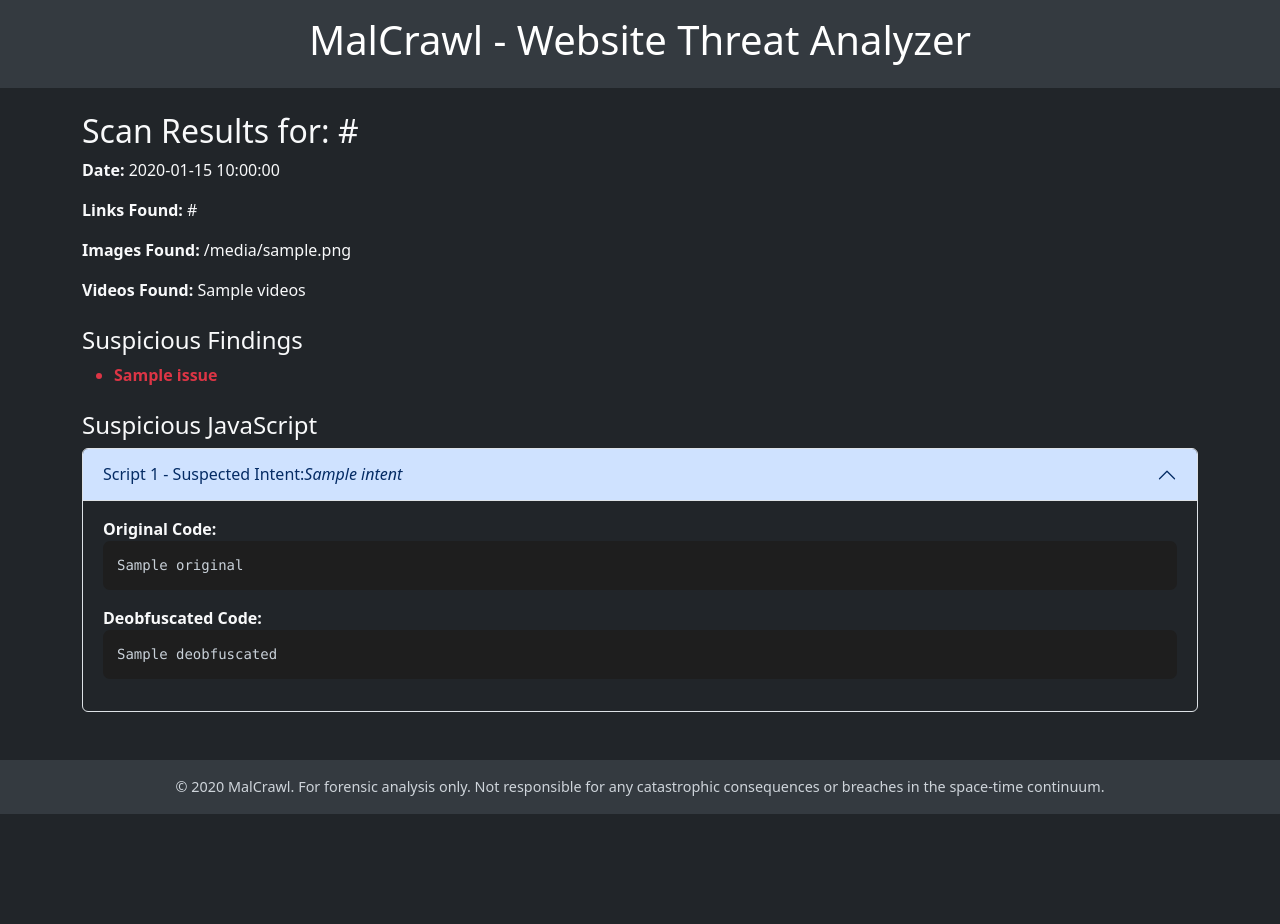
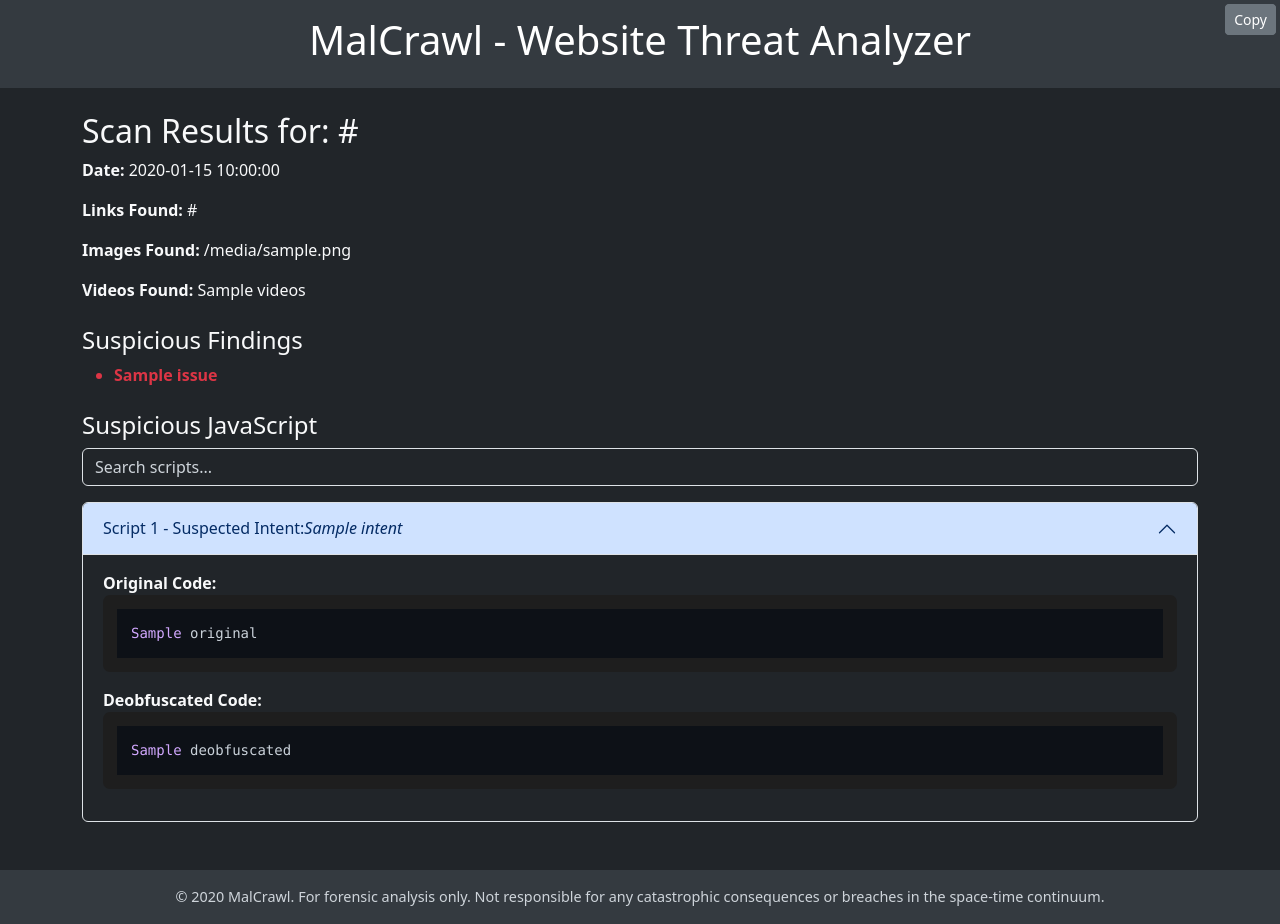
Before and after one commit to sixesandsevens/malcrawl, a Flask app: template templates/result.html in a window 1280 px wide, after a click that opens the changed part. Before the commit the page ends 814 px from the top, so only its background shows below. Run offline with Flask 3, Linux system fonts and the light colour scheme; the template is opened without the code that fills it: most values are stand-ins (such as "Sample title", 1, 10 or a date in 2020); some libraries are stand-ins or nearby versions.

Commit message:
Enhance result viewer with code tools

```diff
--- a/app.py
+++ b/app.py
@@ -1,5 +1,7 @@
 from flask import send_from_directory
 from flask import Flask, render_template, request, redirect, url_for, jsonify
+from markupsafe import Markup, escape
+import re
 import sqlite3
 from urllib.parse import urlparse
 import os
@@ -9,6 +11,18 @@ from crawler import crawl, sanitize_filename, reset_state
 from crawler import stop_scan
 
 app = Flask(__name__)
+
+# Highlight suspicious JavaScript keywords
+BAD_JS_RE = re.compile(r"(eval\(|document\.write|innerHTML)")
+
+
+def highlight_bad(code: str) -> Markup:
+    """Return HTML with risky JS functions emphasized."""
+    escaped = escape(code)
+    highlighted = BAD_JS_RE.sub(lambda m: f'<span class="text-danger fw-bold">{m.group(0)}</span>', escaped)
+    return Markup(highlighted)
+
+app.add_template_filter(highlight_bad, "highlight_bad")
 
 # Simple dictionary to expose crawl progress
 SCAN_STATUS = {
--- a/templates/result.html
+++ b/templates/result.html
@@ -44,14 +44,21 @@
             font-size: 0.9rem;
             color: var(--bs-secondary-color);
         }
+        .copy-btn {
+            position: absolute;
+            top: 0.25rem;
+            right: 0.25rem;
+        }
         pre {
             background-color: #1e1e1e;
             color: #c9d1d9;
             padding: 1em;
             border-radius: 0.5em;
             overflow-x: auto;
+            position: relative;
         }
     </style>
+    <link rel="stylesheet" href="https://cdn.jsdelivr.net/npm/highlight.js@11.8.0/styles/github-dark.min.css">
 </head>
 <body>
     <header class="malcrawl-header text-center position-relative">
@@ -79,6 +86,7 @@
 
             {% if result.deobfuscated_scripts %}
                 <h4 class="mt-4">Suspicious JavaScript</h4>
+                <input id="scriptSearch" type="search" class="form-control mb-3" placeholder="Search scripts...">
                 <div class="accordion" id="jsAccordion">
                     {% for item in result.deobfuscated_scripts %}
                     <div class="accordion-item">
@@ -90,9 +98,11 @@
                         <div id="collapse{{ loop.index }}" class="accordion-collapse collapse" aria-labelledby="heading{{ loop.index }}" data-bs-parent="#jsAccordion">
                             <div class="accordion-body">
                                 <strong>Original Code:</strong>
-                                <pre>{{ item.original }}</pre>
-                                <strong>Deobfuscated Code:</strong>
-                                <pre>{{ item.deobfuscated }}</pre>
+                                <pre id="orig{{ loop.index }}"><code class="language-javascript">{{ item.original }}</code></pre>
+                                <button class="btn btn-sm btn-secondary copy-btn" data-target="orig{{ loop.index }}">Copy</button>
+                                <strong class="mt-3 d-block">Deobfuscated Code:</strong>
+                                <pre id="deob{{ loop.index }}"><code class="language-javascript">{{ item.deobfuscated | highlight_bad }}</code></pre>
+                                <button class="btn btn-sm btn-secondary copy-btn" data-target="deob{{ loop.index }}">Copy</button>
                             </div>
                         </div>
                     </div>
@@ -110,5 +120,28 @@
     </footer>
 
     <script src="https://cdn.jsdelivr.net/npm/bootstrap@5.3.3/dist/js/bootstrap.bundle.min.js"></script>
+    <script src="https://cdn.jsdelivr.net/npm/highlight.js@11.8.0/lib/highlight.min.js"></script>
+    <script>
+        hljs.highlightAll();
+        document.querySelectorAll('.copy-btn').forEach(btn => {
+            btn.addEventListener('click', () => {
+                const target = document.getElementById(btn.dataset.target);
+                navigator.clipboard.writeText(target.innerText).then(() => {
+                    const orig = btn.textContent;
+                    btn.textContent = 'Copied!';
+                    setTimeout(() => { btn.textContent = orig; }, 1000);
+                });
+            });
+        });
+        const search = document.getElementById('scriptSearch');
+        if (search) {
+            search.addEventListener('input', () => {
+                const term = search.value.toLowerCase();
+                document.querySelectorAll('#jsAccordion .accordion-item').forEach(item => {
+                    item.style.display = item.innerText.toLowerCase().includes(term) ? '' : 'none';
+                });
+            });
+        }
+    </script>
 </body>
 </html>
```
